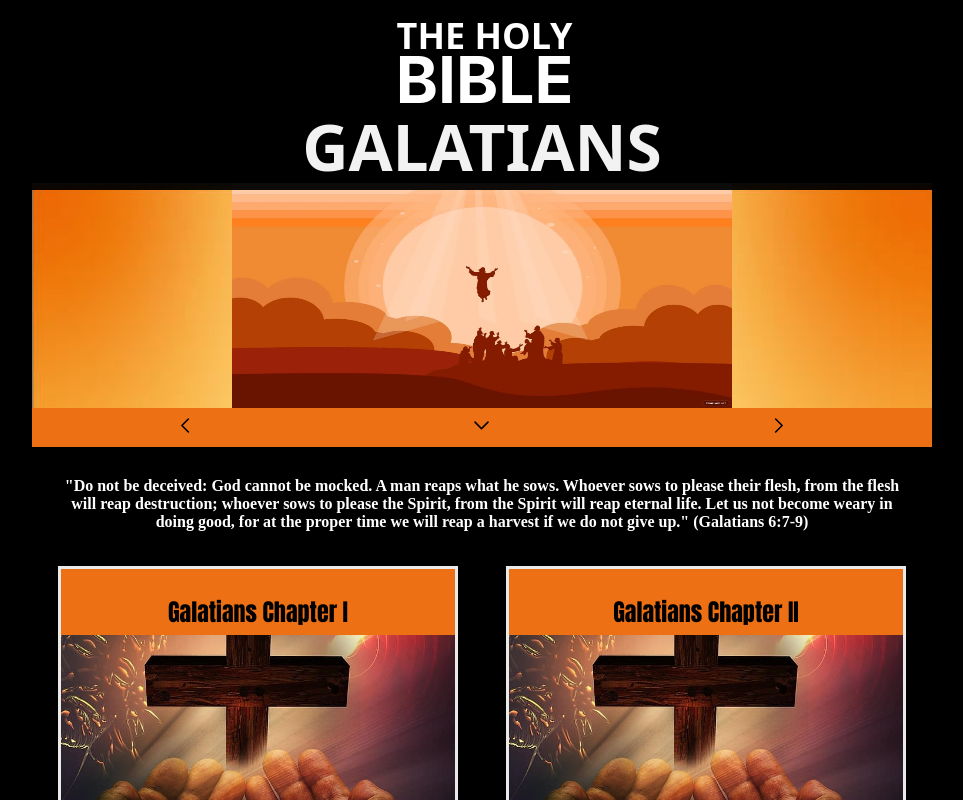
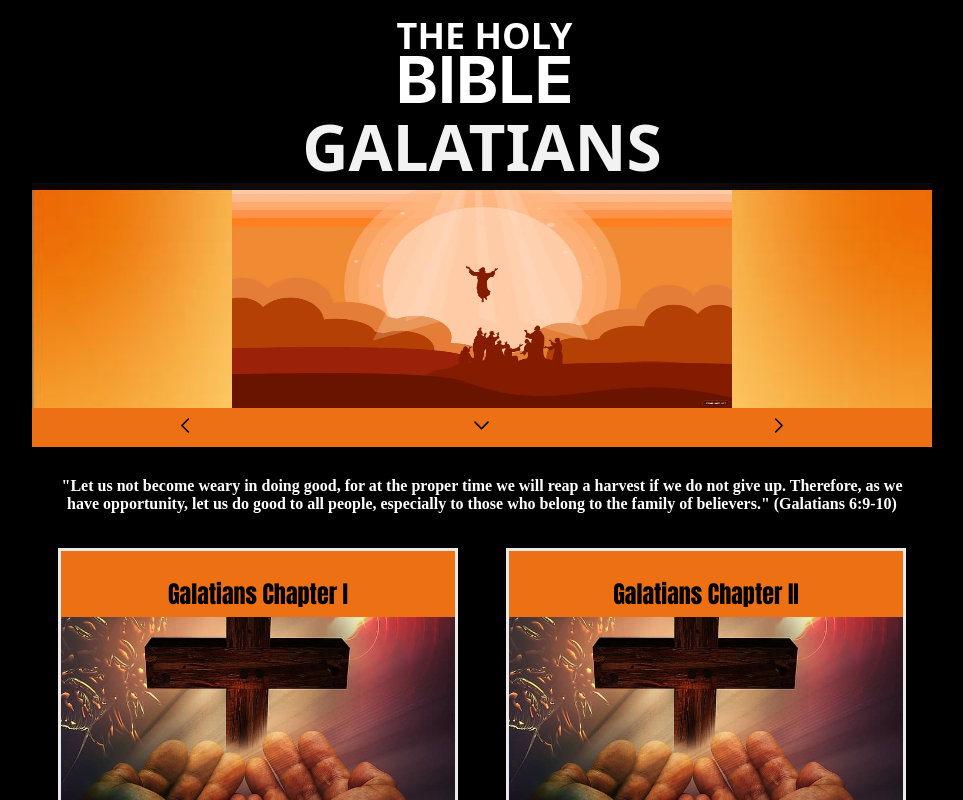
Before and after one commit to jnutt367/galatians, a Next.js app: page / in a window 1280 px wide. Shown: the top 800 px of the page, without its empty margins (158-1121 px from the left). Built offline with nearby package versions, Linux system fonts and the light colour scheme.

Commit message:
Update index.js

```diff
--- a/pages/index.js
+++ b/pages/index.js
@@ -64,7 +64,8 @@ export default function Home() {
         </a>
 
                </div>
-    <p className={styles.fund}>"Do not be deceived: God cannot be mocked. A man reaps what he sows. Whoever sows to please their flesh, from the flesh will reap destruction; whoever sows to please the Spirit, from the Spirit will reap eternal life. Let us not become weary in doing good, for at the proper time we will reap a harvest if we do not give up." (Galatians 6:7-9)</p>
+    <p className={styles.fund}>"Let us not become weary in doing good, for at the proper time we will reap a harvest if we do not give up.
+Therefore, as we have opportunity, let us do good to all people, especially to those who belong to the family of believers." (Galatians 6:9-10)</p>
         <div className={styles.grid}>
           <div className={styles.card}>
             <h2  className={styles.chapter}>Galatians Chapter I</h2>
```
